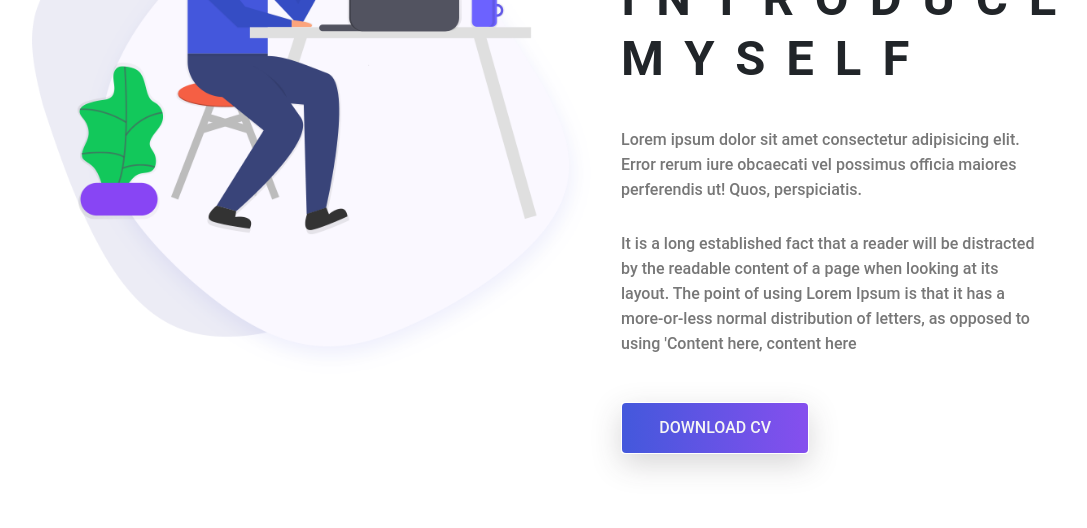
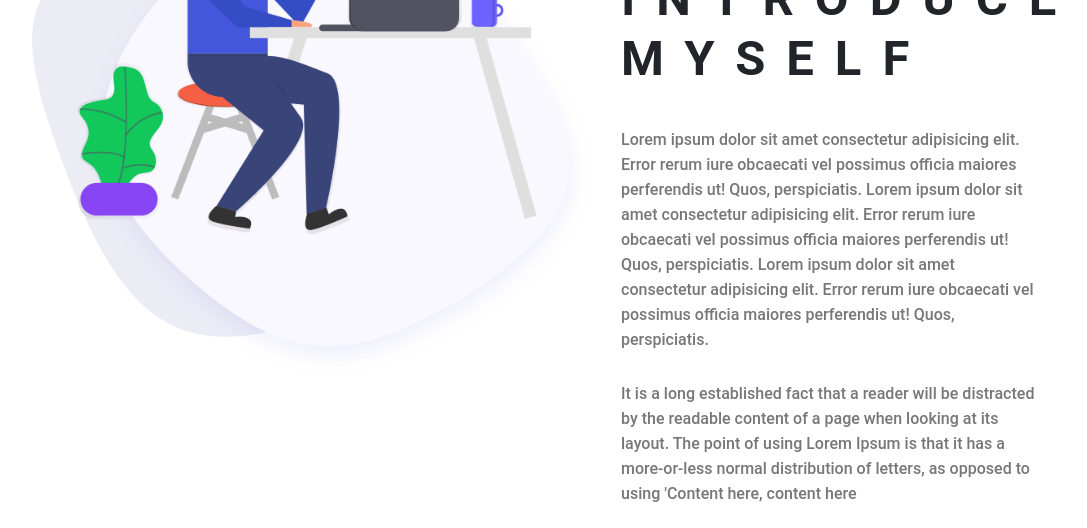
Before and after one commit to akashyap2013/PortFolio_Website, a plain HTML site: page Index.html in a window 1280 px wide. Shown: the part 1020-1548 px from the top of the page, without its empty margins (34-1121 px from the left). Drawn offline with Linux system fonts and the light colour scheme.

Commit message:
paragraph lines repeated

```diff
--- a/Index.html
+++ b/Index.html
@@ -124,6 +124,10 @@
                         </h2>
                         <div class="paragraph py-4 w-75">
                             <p class="para">
+                                Lorem ipsum dolor sit amet consectetur adipisicing elit. Error rerum iure obcaecati vel
+                                possimus officia maiores perferendis ut! Quos, perspiciatis.
+                                Lorem ipsum dolor sit amet consectetur adipisicing elit. Error rerum iure obcaecati vel
+                                possimus officia maiores perferendis ut! Quos, perspiciatis.
                                 Lorem ipsum dolor sit amet consectetur adipisicing elit. Error rerum iure obcaecati vel
                                 possimus officia maiores perferendis ut! Quos, perspiciatis.
                             </p>
```
